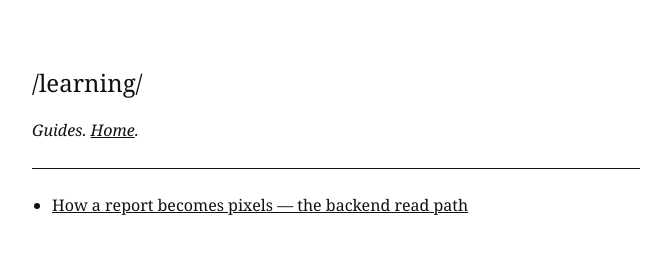
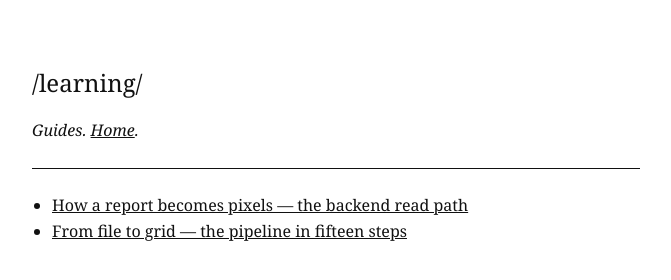
Before and after one commit to rohitIntelo/rohitIntelo.github.io, a plain HTML site: page learning/index.html in a window 1280 px wide. Shown: the whole page, without its empty margins (304-975 px from the left). Drawn offline with Linux system fonts and the light colour scheme.

Commit message:
fix: regenerate learning listing (Action did not fire for 7105cb6)

```diff
--- a/learning/index.html
+++ b/learning/index.html
@@ -26,6 +26,7 @@
 <ul>
   <!-- one <li> per guide: <li><a href="/learning/slug/">Title</a></li> -->
   <li><a href="/learning/backend-report-data-flow/">How a report becomes pixels — the backend read path</a></li>
+  <li><a href="/learning/data-pipeline-steps/">From file to grid — the pipeline in fifteen steps</a></li>
 </ul>
 
 </body>
```
